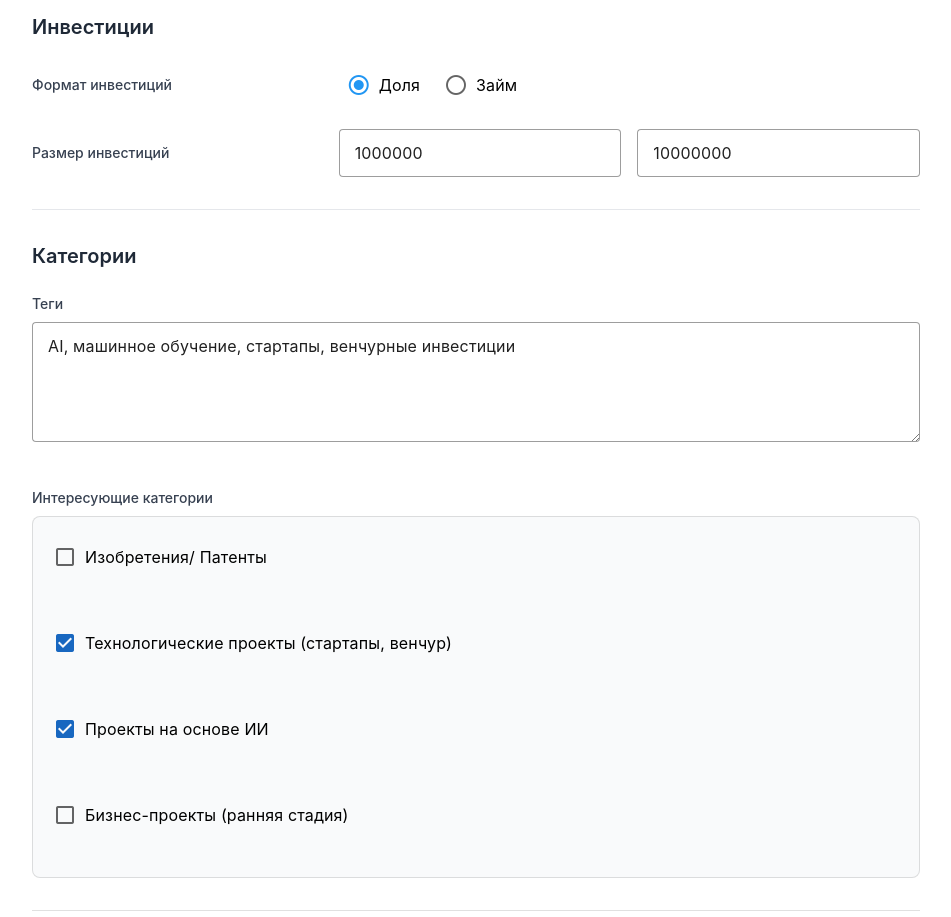
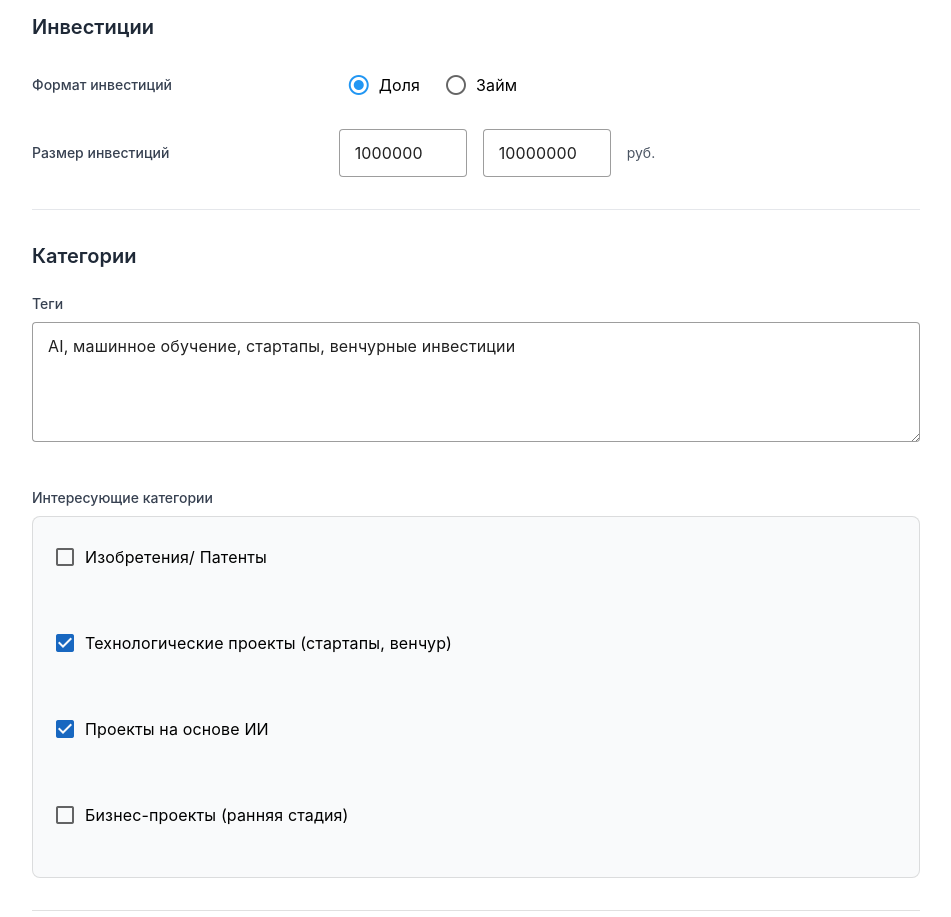
Before and after one commit to akkago/Referalochka, a Vue app: page /investor-form in a window 1280 px wide. Shown: the part 1540-2457 px from the top of the page, without its empty margins (304-1255 px from the left). Built offline with nearby package versions, Linux system fonts and the light colour scheme; the HTML template or start-up script is replaced by a standard one.

Commit message:
fix UI 13

```diff
--- a/src/components/InvestorProfileCard.vue
+++ b/src/components/InvestorProfileCard.vue
@@ -366,8 +366,8 @@
                     Размер инвестиций
                   </label>
                                      <div class="w-2/3">
-                    <div class="flex gap-4">
-                      <div class="flex-1">
+                     <div class="flex items-center gap-4">
+                       <div class="w-32">
                          <v-text-field
                            v-model="formData.investments.min"
                            placeholder="От"
@@ -378,7 +378,7 @@
                            hide-details
                          />
                        </div>
-                      <div class="flex-1">
+                       <div class="w-32">
                          <v-text-field
                            v-model="formData.investments.max"
                            placeholder="До"
@@ -389,6 +389,7 @@
                            hide-details
                          />
                        </div>
+                       <span class="text-sm text-gray-600 whitespace-nowrap">руб.</span>
                      </div>
                    </div>
                 </div>
```
Lines whose indentation alone changed are shown as unchanged.
